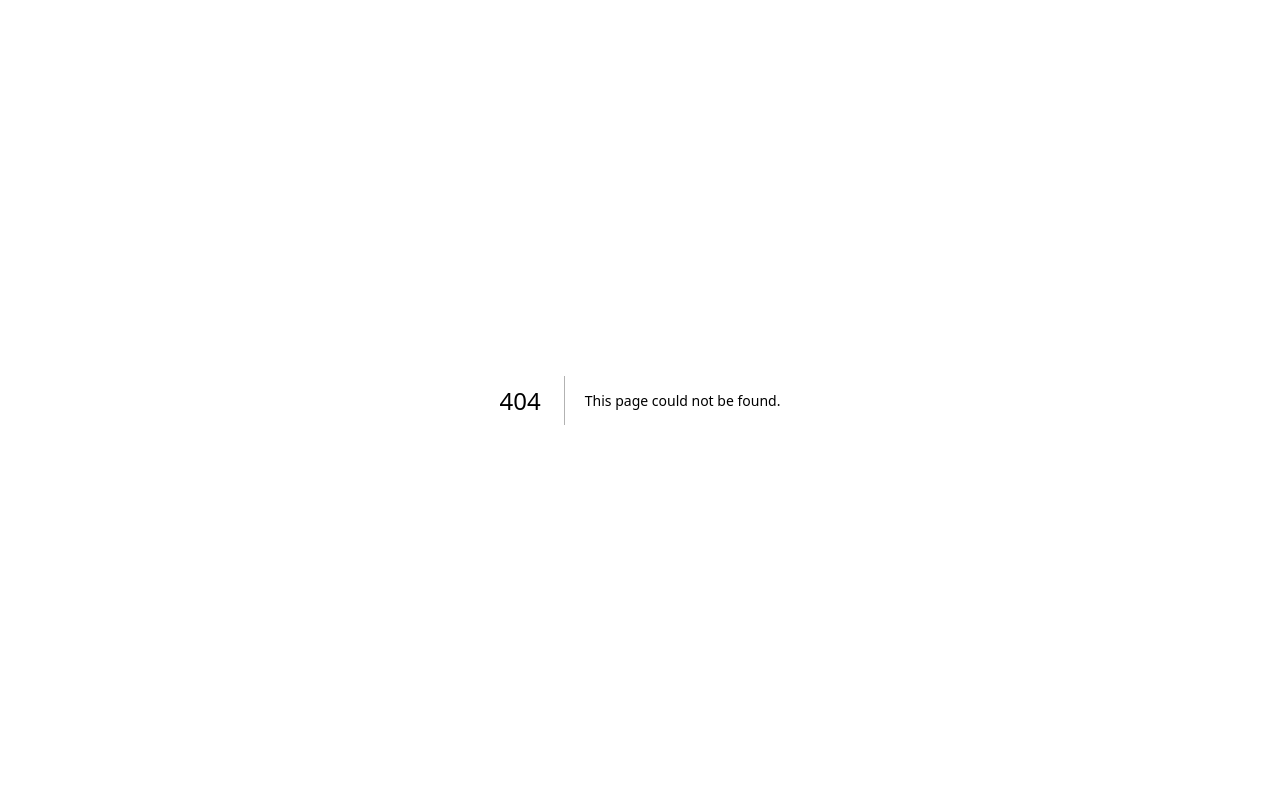
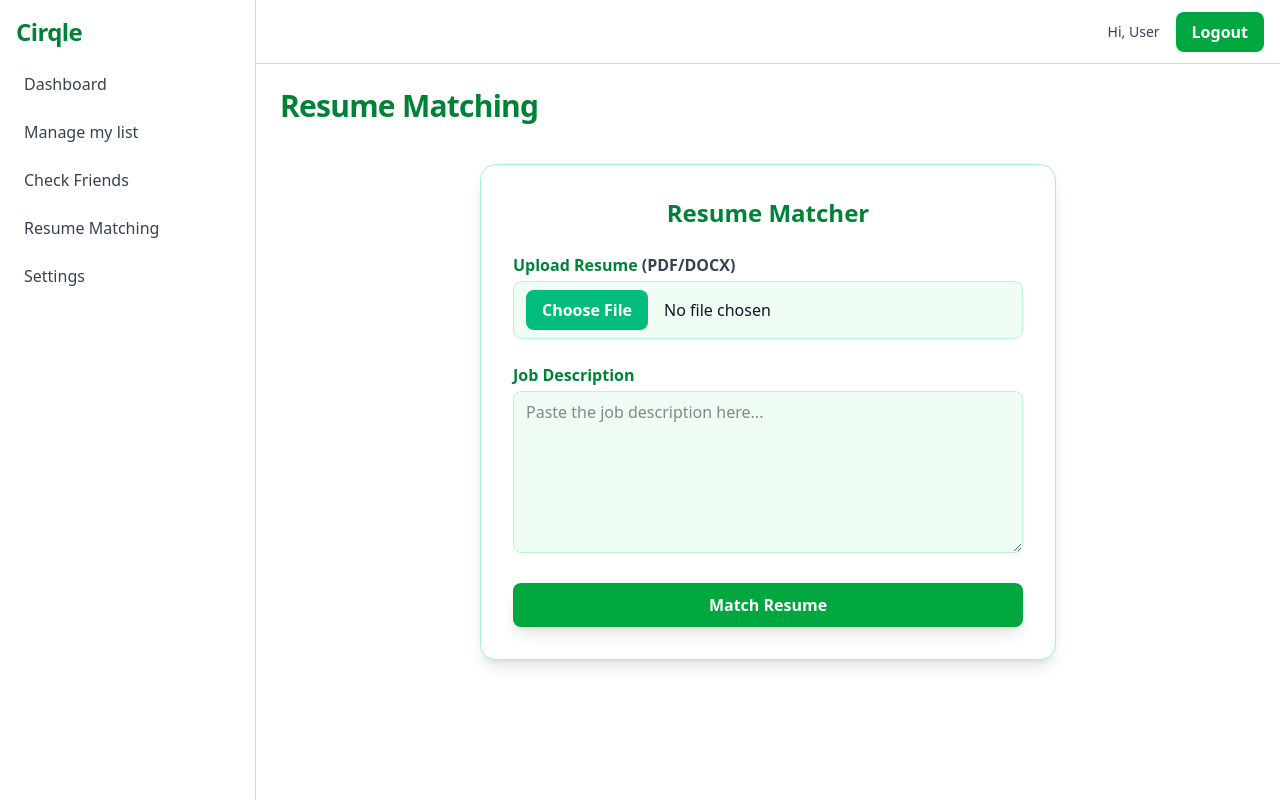
Before and after one commit to neog5/Cirqle, a Next.js app: page /resume-matching in a window 1280 px wide. Before the commit this address had no page. Built offline with nearby package versions, Linux system fonts and the light colour scheme; no server answers.

Commit message:
Added Resume matching feature

```diff
--- /dev/null
+++ b/app/api/match-resume/route.ts
@@ -0,0 +1,90 @@
+export const runtime = "nodejs";
+
+import { NextRequest, NextResponse } from "next/server";
+import { createClient } from "@/lib/supabase/server";
+
+// type Database = any
+
+export async function POST(request: NextRequest) {
+  // const supabase = await createClient();
+
+  // const {
+  //   data: { user },
+  //   error: userError,
+  // } = await supabase.auth.getUser();
+  // if (userError) {
+  //   console.error("Error fetching user:", userError);
+  //   return NextResponse.json({ error: "Unauthorized" }, { status: 401 });
+  // }
+  // if (!user) {
+  //   return NextResponse.json({ error: "Unauthorized" }, { status: 401 });
+  // }
+
+  const formData = await request.formData();
+  const file = formData.get("resume") as File | null;
+  const jobDescription = formData.get("job_description") as string;
+
+  if (!file || !jobDescription) {
+    return NextResponse.json(
+      { error: "Resume file and job description are missing." },
+      { status: 400 }
+    );
+  }
+
+  try {
+    const fileBuffer = await file.arrayBuffer();
+
+    const aiResponse = await fetch(
+      "https://generativelanguage.googleapis.com/v1beta/models/gemini-2.0-flash:generateContent?key=" +
+        process.env.GEMINI_API_KEY,
+      {
+        method: "POST",
+        headers: {
+          "Content-Type": "application/json",
+          // Authorization: `Bearer ${process.env.GEMINI_API_KEY}`,
+        },
+        body: JSON.stringify({
+          contents: [
+            {
+              parts: [
+                {
+                  text: `You are an AI assistant that evaluates how well a resume matches a job description.
+                    Return a score out of 100.
+
+                    Job Description:
+                    ${jobDescription}
+                    Resume (file content is attached):
+
+                    Make sure to analyze the resume content thoroughly and provide an accurate score based on the job description.
+                    To make the score consistent with the job description and the resume content extract the keywords from the job description and match them with the resume content.
+                    Only return the score as a number without any additional text. Do not include any explanations or comments.
+                    `,
+                },
+                {
+                  inlineData: {
+                    mimeType: file.type,
+                    data: Buffer.from(fileBuffer).toString("base64"),
+                  },
+                },
+              ],
+            },
+          ],
+        }),
+      }
+    );
+
+    const aiData = await aiResponse.json();
+    console.log("AI Response Data:", aiData);
+    const resultText =
+      aiData.candidates?.[0]?.content?.parts?.[0]?.text ||
+      "No response from AI model";
+    console.log("AI Response:", resultText);
+    return NextResponse.json({ result: resultText }, { status: 200 });
+  } catch (error) {
+    // console.error("AI Matching Error", error);
+    return NextResponse.json(
+      { error: "Failed to process the resume." },
+      { status: 500 }
+    );
+  }
+}
--- /dev/null
+++ b/app/resume-matching/page.tsx
@@ -0,0 +1,15 @@
+import ResumeMatcher from "@/components/ResumeMatcher";
+import { Layout } from "@/components/Layout";
+
+export default function ResumeMatchingPage() {
+  return (
+    <Layout>
+      <div className="flex justify-between items-center mb-8">
+        <h1 className="text-3xl font-bold text-green-700 tracking-tight">
+          Resume Matching
+        </h1>
+      </div>
+      <ResumeMatcher />
+    </Layout>
+  );
+}
--- /dev/null
+++ b/components/ResumeMatcher.tsx
@@ -0,0 +1,101 @@
+"use client";
+
+import { useState } from "react";
+
+export default function ResumeUpload() {
+  const [file, setFile] = useState<File | null>(null);
+  const [loading, setLoading] = useState(false);
+  const [error, setError] = useState<string | null>(null);
+  const [jobDescription, setJobDescription] = useState("");
+  const [result, setResult] = useState<string | null>(null);
+
+  const handleSubmit = async (e: React.FormEvent) => {
+    e.preventDefault();
+    if (!file || !jobDescription.trim()) {
+      setError("Please upload a resume and provide a job description.");
+      return;
+    }
+
+    setLoading(true);
+    setError(null);
+    setResult(null);
+
+    const formData = new FormData();
+    formData.append("resume", file);
+    formData.append("job_description", jobDescription);
+
+    const res = await fetch("/api/match-resume", {
+      method: "POST",
+      body: formData,
+      credentials: "include",
+    });
+
+    const data = await res.json();
+    if (res.ok) {
+      setResult(data.result);
+    } else {
+      setError(data.error || "An error occurred while matching the resume.");
+    }
+    setLoading(false);
+  };
+
+  return (
+    <div className="max-w-xl mx-auto bg-white border border-emerald-200 rounded-2xl shadow-lg p-8 mt-10">
+      <h2 className="text-2xl font-bold text-green-700 mb-6 text-center">
+        Resume Matcher
+      </h2>
+      <form onSubmit={handleSubmit} className="space-y-6">
+        <div>
+          <label className="block text-green-700 font-semibold mb-1">
+            Upload Resume{" "}
+            <span className="text-gray-700" aria-hidden="true">
+              (PDF/DOCX)
+            </span>
+          </label>
+          <input
+            type="file"
+            accept=".pdf,.docx"
+            onChange={(e) => setFile(e.target.files?.[0] || null)}
+            required
+            className="block w-full border border-green-200 focus:border-green-600 rounded-lg bg-green-50 text-gray-900 px-3 py-2 transition file:mr-4 file:py-2 file:px-4 file:rounded-lg file:border-0 file:bg-emerald-500 file:text-white file:font-semibold hover:file:bg-green-600"
+          />
+        </div>
+        <div>
+          <label className="block text-green-700 font-semibold mb-1">
+            Job Description
+          </label>
+          <textarea
+            value={jobDescription}
+            onChange={(e) => setJobDescription(e.target.value)}
+            rows={6}
+            placeholder="Paste the job description here..."
+            required
+            className="w-full border border-green-200 focus:border-green-600 rounded-lg bg-green-50 text-gray-900 px-3 py-2 transition outline-none"
+          />
+        </div>
+        <button
+          type="submit"
+          disabled={loading}
+          className={`w-full bg-green-600 hover:bg-green-700 text-white font-bold py-2.5 px-4 rounded-lg shadow-lg transition-all duration-200 ${
+            loading ? "opacity-60 cursor-not-allowed" : ""
+          }`}
+        >
+          {loading ? "Matching..." : "Match Resume"}
+        </button>
+        {error && (
+          <div className="bg-red-100 border border-red-200 text-red-600 rounded-lg px-4 py-2 mt-2 text-center">
+            {error}
+          </div>
+        )}
+        {result && (
+          <div className="mt-6 bg-green-50 border border-green-200 rounded-xl p-6 text-center">
+            <h3 className="text-lg font-bold text-green-700 mb-2">
+              Matching Score
+            </h3>
+            <p className="text-4xl font-extrabold text-green-600">{result}</p>
+          </div>
+        )}
+      </form>
+    </div>
+  );
+}
--- a/components/Sidebar.tsx
+++ b/components/Sidebar.tsx
@@ -26,6 +26,12 @@ export default function Sidebar() {
           Check Friends
         </Link>
         <Link
+          href="/resume-matching"
+          className="text-gray-700 hover:text-green-600 font-medium py-2 px-2 rounded transition-colors"
+        >
+          Resume Matching
+        </Link>
+        <Link
           href="/settings"
           className="text-gray-700 hover:text-green-600 font-medium py-2 px-2 rounded transition-colors"
         >
--- a/package.json
+++ b/package.json
@@ -11,8 +11,10 @@
   "dependencies": {
     "@supabase/auth-js": "^2.70.0",
     "@supabase/auth-ui-react": "^0.4.7",
+    "@supabase/ssr": "^0.6.1",
     "@supabase/supabase-js": "^2.49.9",
     "next": "15.3.3",
+    "pdf-parse": "^1.1.1",
     "react": "^19.0.0",
     "react-dom": "^19.0.0"
   },
```
Also changed, not shown: 2 other files (tests, documents, lock files or other folders).
